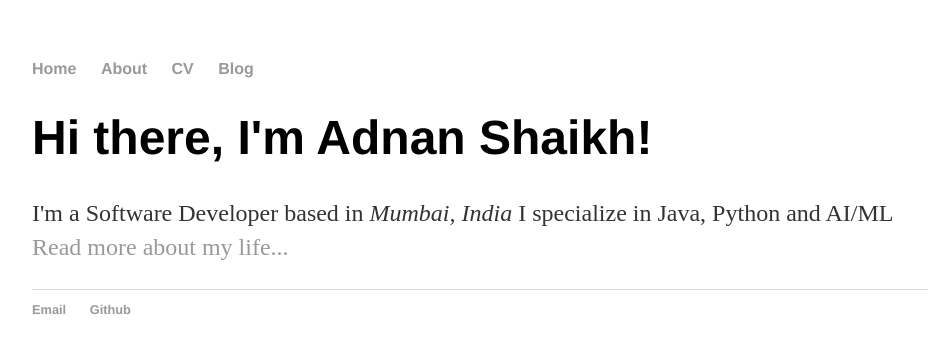
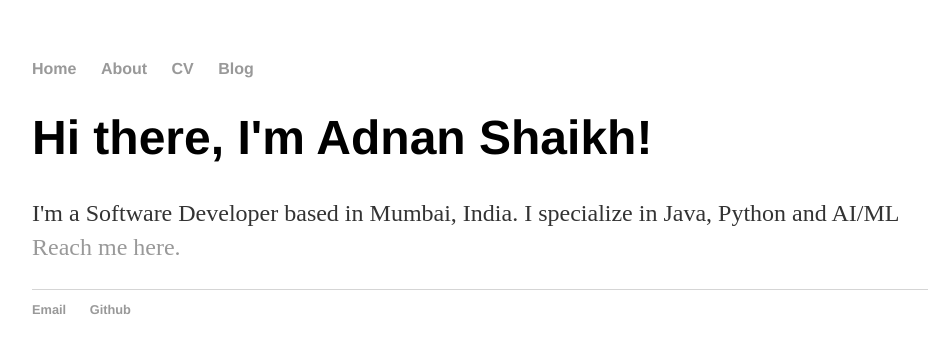
Before and after one commit to adnanshaikh53/adnanshaikh53.github.io, a plain HTML site: page index.html in a window 1280 px wide. Shown: the whole page, without its empty margins (160-1089 px from the left). Drawn offline with Linux system fonts and the light colour scheme.

Commit message:
Update index.html

```diff
--- a/index.html
+++ b/index.html
@@ -18,7 +18,7 @@
 		<div class="container">
     		<div class="blurb">
         		<h1>Hi there, I'm Adnan Shaikh!</h1>
-				<p>I'm a Software Developer based in  <em>Mumbai, India</em> I specialize in Java, Python and AI/ML <a href="mailto:adnanshaikh53@gmail.com">Read more about my life...</a></p>
+				<p>I'm a Software Developer based in  Mumbai, India. I specialize in Java, Python and AI/ML <a href="mailto:adnanshaikh53@gmail.com">Reach me here.</a></p>
     		</div><!-- /.blurb -->
 		</div><!-- /.container -->
 		<footer>
```
